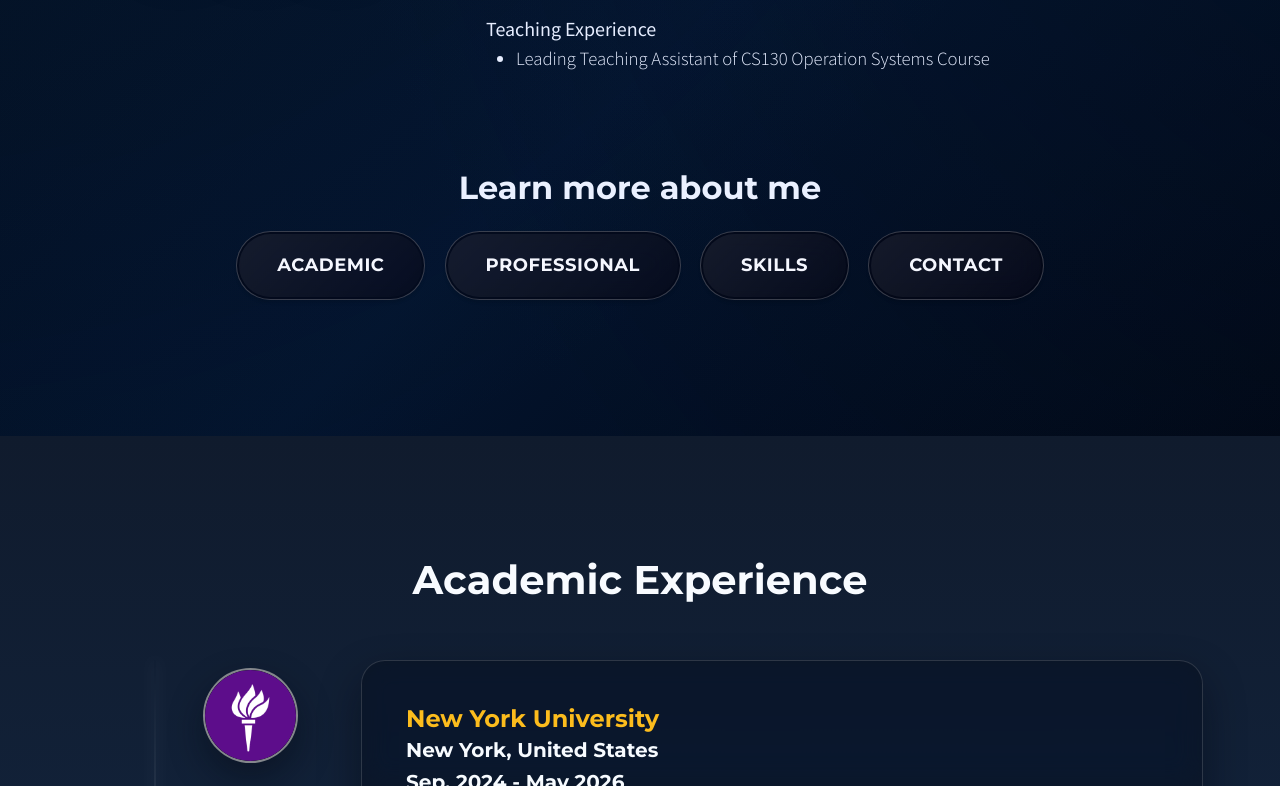
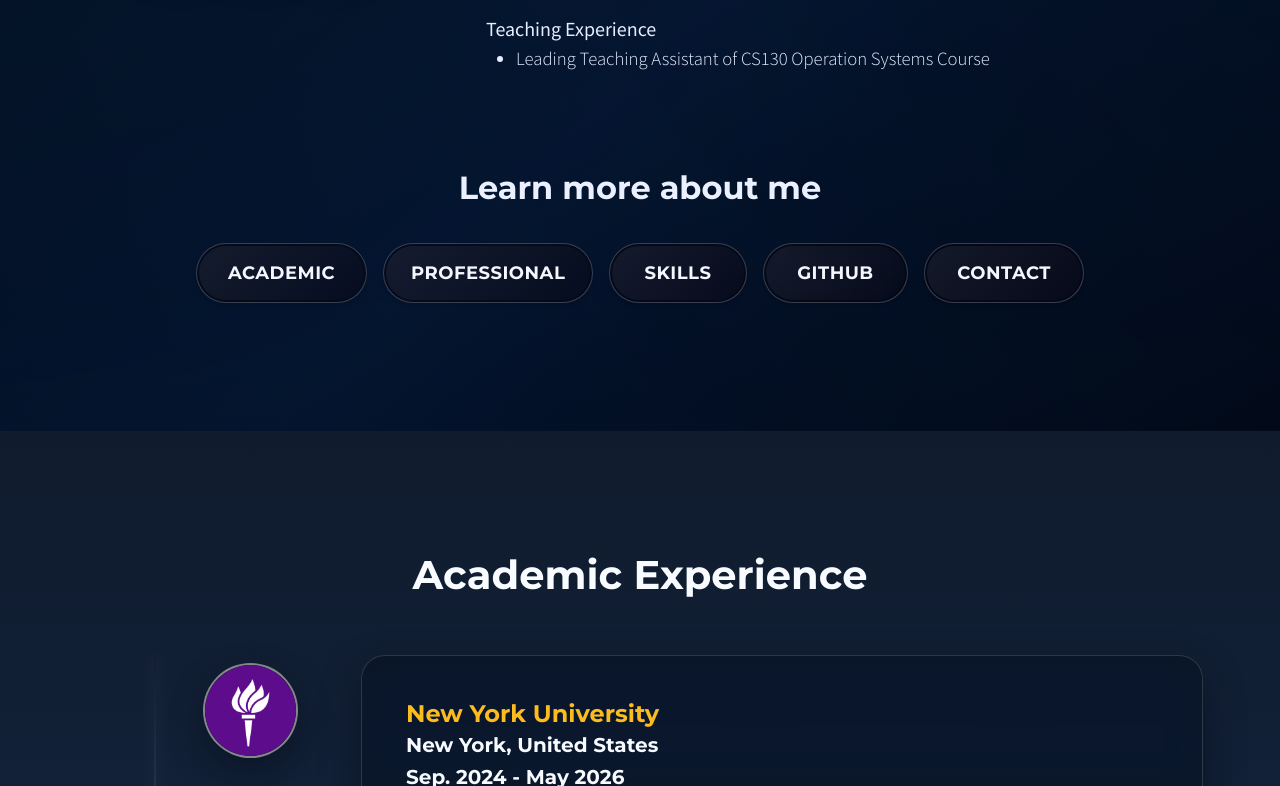
Before and after one commit to wyh2ah/Portfolio, a plain HTML site: page index.html in a window 1280 px wide. Shown: the part 1486-2272 px from the top of the page. Drawn offline with Linux system fonts and the light colour scheme; a script that the page names is missing; a web font is replaced by a local one.

Commit message:
add github nav

```diff
--- a/css/combined.css
+++ b/css/combined.css
@@ -318,6 +318,26 @@
   border: 1px solid rgba(255, 255, 255, 0.22) !important;
   box-shadow: 0 20px 45px rgba(0, 0, 0, 0.45);
   color: #f5f7ff !important;
+  display: inline-flex;
+  align-items: center;
+  justify-content: center;
+  padding: 16px 32px;
+  line-height: 1;
+}
+
+.about-btn-row {
+  display: flex;
+  justify-content: center;
+  align-items: center;
+  gap: 16px;
+  flex-wrap: nowrap;
+  overflow: visible;
+  padding: 0.75rem 1rem 0.5rem;
+}
+
+.about-btn-row .about-btn {
+  margin: 0;
+  white-space: nowrap;
 }
 
 .about-btn::before {
--- a/index.html
+++ b/index.html
@@ -45,6 +45,7 @@
           <li class="nav-item"><a class="nav-link js-scroll-trigger" href="#timeline">Academic</a></li>
           <li class="nav-item"><a class="nav-link js-scroll-trigger" href="#professional">Professional</a></li>
           <li class="nav-item"><a class="nav-link js-scroll-trigger" href="#skills">Skills</a></li>
+          <li class="nav-item"><a class="nav-link js-scroll-trigger" href="#github">GitHub</a></li>
 
           <!-- <li class="nav-item"><a class="nav-link js-scroll-trigger" href="#papers">Papers</a></li> -->
           <li class="nav-item"><a class="nav-link js-scroll-trigger" href="#contact">Contact</a></li>
@@ -212,22 +213,27 @@
           <div class="row">
             <div class="col-lg-10 mx-auto">
               <h2 class="mb-4">Learn more about me</h2>
-
-          <a class="btn btn-light btn-xl ml-2 mr-2 mb-3 js-scroll-trigger about-btn" href="#timeline">
+              <div class="about-btn-row">
+                <a class="btn btn-light btn-xl js-scroll-trigger about-btn" href="#timeline">
                   Academic
                 </a>
 
-          <a class="btn btn-light btn-xl ml-2 mr-2 mb-3 js-scroll-trigger about-btn" href="#professional">
+                <a class="btn btn-light btn-xl js-scroll-trigger about-btn" href="#professional">
                   Professional
                 </a>
 
-          <a class="btn btn-light btn-xl ml-2 mr-2 mb-3 js-scroll-trigger about-btn" href="#skills">
+                <a class="btn btn-light btn-xl js-scroll-trigger about-btn" href="#skills">
                   Skills
                 </a>
 
-          <a class="btn btn-light btn-xl ml-2 mr-2 mb-3 js-scroll-trigger about-btn" href="#contact">
+                <a class="btn btn-light btn-xl js-scroll-trigger about-btn" href="#github">
+                  GitHub
+                </a>
+
+                <a class="btn btn-light btn-xl js-scroll-trigger about-btn" href="#contact">
                   Contact
                 </a>
+              </div>
 
           <!-- <a class="btn btn-light btn-xl ml-2 mr-2 mb-3 js-scroll-trigger about-btn" href="#papers">
             Papers</a> -->
```
Lines whose indentation alone changed are shown as unchanged.
